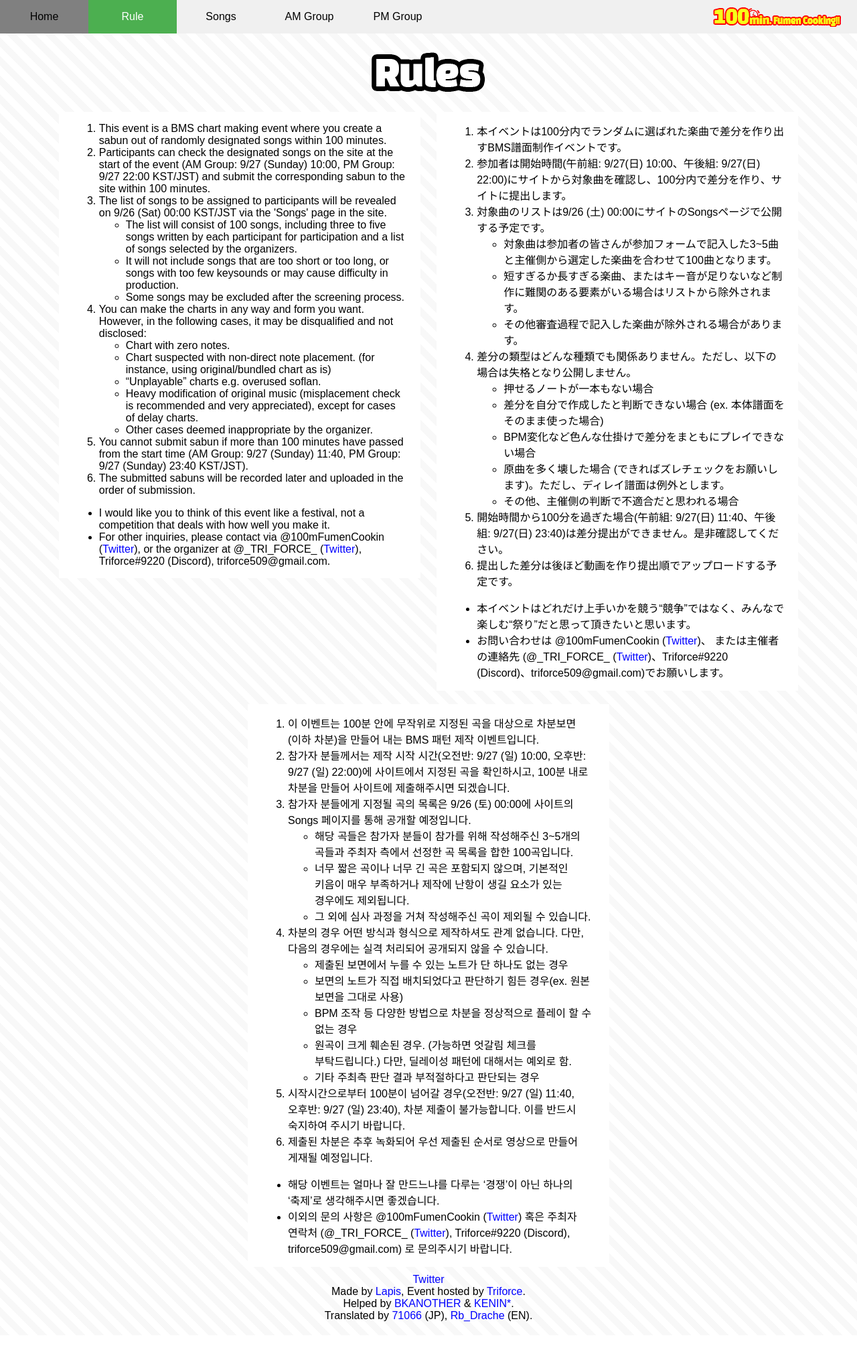
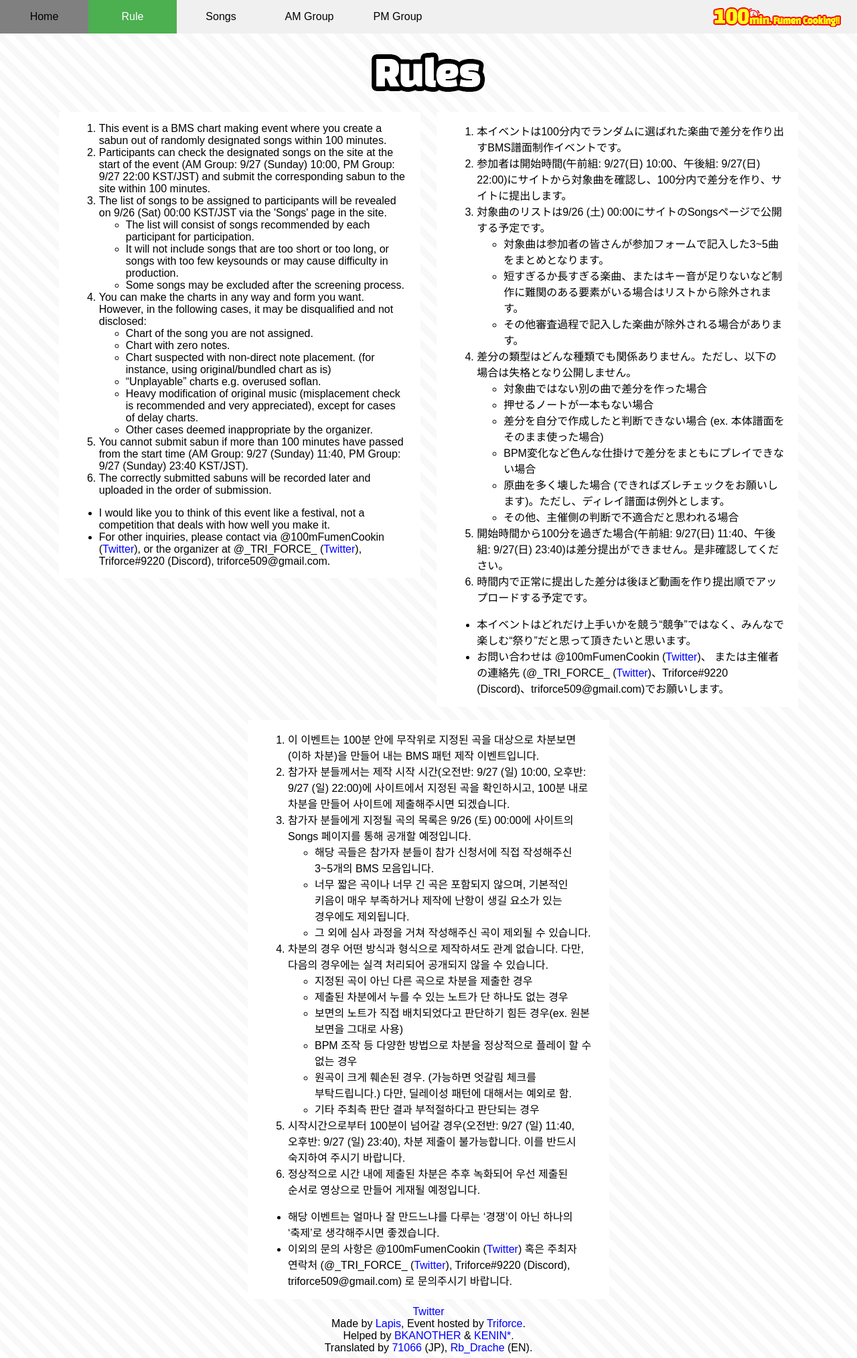
Before and after one commit to hyunsikjeong/100min-fumen-cooking-platform, a Flask app: page /rule in a window 1280 px wide. Shown: the top 2027 px of the page at 67% size. Before the commit the page ends 1973 px from the top, so only its background shows below. Run offline with Flask 2, Linux system fonts and the light colour scheme; parts of the project's set-up code (start-up, migrations or seed data) failed here and were passed over; some web fonts are replaced.

Commit message:
Revise the rule

```diff
--- a/templates/rule.html
+++ b/templates/rule.html
@@ -14,13 +14,13 @@
                     and submit the corresponding sabun to the site within 100 minutes.</li>
                 <li>The list of songs to be assigned to participants will be revealed on 9/26 (Sat) 00:00 KST/JST via the 'Songs' page in the site.</li>
                 <ul>
-                    <li>The list will consist of 100 songs, including three to five songs written by each participant for participation and a list of songs selected
-                        by the organizers.</li>
+                    <li>The list will consist of songs recommended by each participant for participation.</li>
                     <li>It will not include songs that are too short or too long, or songs with too few keysounds or may cause difficulty in production.</li>
                     <li>Some songs may be excluded after the screening process.</li>
                 </ul>
                 <li>You can make the charts in any way and form you want. However, in the following cases, it may be disqualified and not disclosed:</li>
                 <ul>
+                    <li>Chart of the song you are not assigned.</li>
                     <li>Chart with zero notes.</li>
                     <li>Chart suspected with non-direct note placement. (for instance, using original/bundled chart as is)</li>
                     <li>“Unplayable” charts e.g. overused soflan.</li>
@@ -28,7 +28,7 @@
                     <li>Other cases deemed inappropriate by the organizer.</li>
                 </ul>
                 <li>You cannot submit sabun if more than 100 minutes have passed from the start time (AM Group: 9/27 (Sunday) 11:40, PM Group: 9/27 (Sunday) 23:40 KST/JST).</li>
-                <li>The submitted sabuns will be recorded later and uploaded in the order of submission.</li>
+                <li>The correctly submitted sabuns will be recorded later and uploaded in the order of submission.</li>
             </ol>
             <ul>
                 <li>I would like you to think of this event like a festival, not a competition that deals with how well you make it.</li>
@@ -42,12 +42,13 @@
                 <li>参加者は開始時間(午前組: 9/27(日) 10:00、午後組: 9/27(日) 22:00)にサイトから対象曲を確認し、100分内で差分を作り、サイトに提出します。</li>
                 <li>対象曲のリストは9/26 (土) 00:00にサイトのSongsページで公開する予定です。</li>
                 <ul>
-                    <li>対象曲は参加者の皆さんが参加フォームで記入した3~5曲と主催側から選定した楽曲を合わせて100曲となります。</li>
+                    <li>対象曲は参加者の皆さんが参加フォームで記入した3~5曲をまとめとなります。</li>
                     <li>短すぎるか長すぎる楽曲、またはキー音が足りないなど制作に難関のある要素がいる場合はリストから除外されます。</li>
                     <li>その他審査過程で記入した楽曲が除外される場合があります。</li>
                 </ul>
                 <li>差分の類型はどんな種類でも関係ありません。ただし、以下の場合は失格となり公開しません。</li>
                 <ul>
+                    <li>対象曲ではない別の曲で差分を作った場合</li>
                     <li>押せるノートが一本もない場合</li>
                     <li>差分を自分で作成したと判断できない場合 (ex. 本体譜面をそのまま使った場合)</li>
                     <li>BPM変化など色んな仕掛けで差分をまともにプレイできない場合</li>
@@ -55,7 +56,7 @@
                     <li>その他、主催側の判断で不適合だと思われる場合</li>
                 </ul>
                 <li>開始時間から100分を過ぎた場合(午前組: 9/27(日) 11:40、午後組: 9/27(日) 23:40)は差分提出ができません。是非確認してください。</li>
-                <li>提出した差分は後ほど動画を作り提出順でアップロードする予定です。</li>
+                <li>時間内で正常に提出した差分は後ほど動画を作り提出順でアップロードする予定です。</li>
             </ol>
             <ul>
                 <li>本イベントはどれだけ上手いかを競う“競争”ではなく、みんなで楽しむ“祭り”だと思って頂きたいと思います。</li>
@@ -70,20 +71,21 @@
                     100분 내로 차분을 만들어 사이트에 제출해주시면 되겠습니다.</li>
                 <li>참가자 분들에게 지정될 곡의 목록은 9/26 (토) 00:00에 사이트의 Songs 페이지를 통해 공개할 예정입니다.</li>
                 <ul>
-                    <li>해당 곡들은 참가자 분들이 참가를 위해 작성해주신 3~5개의 곡들과 주최자 측에서 선정한 곡 목록을 합한 100곡입니다.</li>
+                    <li>해당 곡들은 참가자 분들이 참가 신청서에 직접 작성해주신 3~5개의 BMS 모음입니다.</li>
                     <li>너무 짧은 곡이나 너무 긴 곡은 포함되지 않으며, 기본적인 키음이 매우 부족하거나 제작에 난항이 생길 요소가 있는 경우에도 제외됩니다.</li>
                     <li>그 외에 심사 과정을 거쳐 작성해주신 곡이 제외될 수 있습니다.</li>
                 </ul>
                 <li>차분의 경우 어떤 방식과 형식으로 제작하셔도 관계 없습니다. 다만, 다음의 경우에는 실격 처리되어 공개되지 않을 수 있습니다.</li>
                 <ul>
-                    <li>제출된 보면에서 누를 수 있는 노트가 단 하나도 없는 경우</li>
+                    <li>지정된 곡이 아닌 다른 곡으로 차분을 제출한 경우</li>
+                    <li>제출된 차분에서 누를 수 있는 노트가 단 하나도 없는 경우</li>
                     <li>보면의 노트가 직접 배치되었다고 판단하기 힘든 경우(ex. 원본 보면을 그대로 사용)</li>
                     <li>BPM 조작 등 다양한 방법으로 차분을 정상적으로 플레이 할 수 없는 경우</li>
                     <li>원곡이 크게 훼손된 경우. (가능하면 엇갈림 체크를 부탁드립니다.) 다만, 딜레이성 패턴에 대해서는 예외로 함.</li>
                     <li>기타 주최측 판단 결과 부적절하다고 판단되는 경우</li>
                 </ul>
                 <li>시작시간으로부터 100분이 넘어갈 경우(오전반: 9/27 (일) 11:40, 오후반: 9/27 (일) 23:40), 차분 제출이 불가능합니다. 이를 반드시 숙지하여 주시기 바랍니다.</li>
-                <li>제출된 차분은 추후 녹화되어 우선 제출된 순서로 영상으로 만들어 게재될 예정입니다.</li>
+                <li>정상적으로 시간 내에 제출된 차분은 추후 녹화되어 우선 제출된 순서로 영상으로 만들어 게재될 예정입니다.</li>
             </ol>
             <ul>
                 <li>해당 이벤트는 얼마나 잘 만드느냐를 다루는 ‘경쟁’이 아닌 하나의 ‘축제’로 생각해주시면 좋겠습니다.</li>
```
